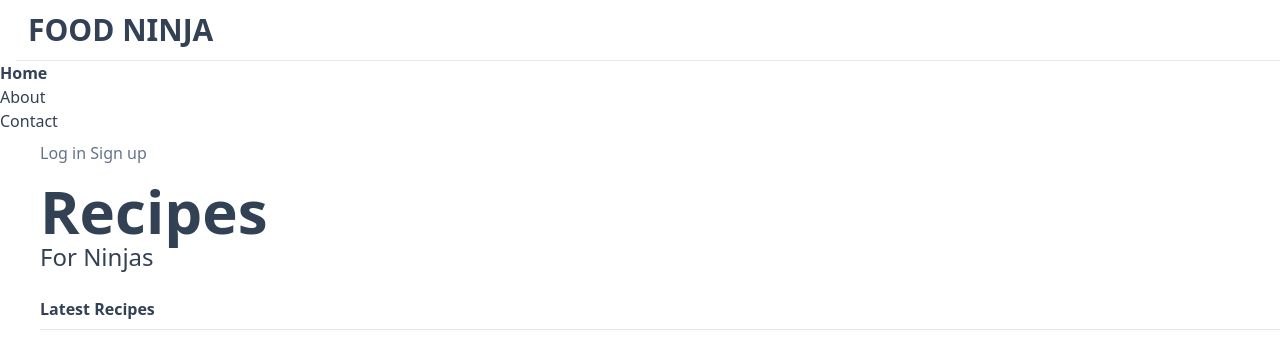
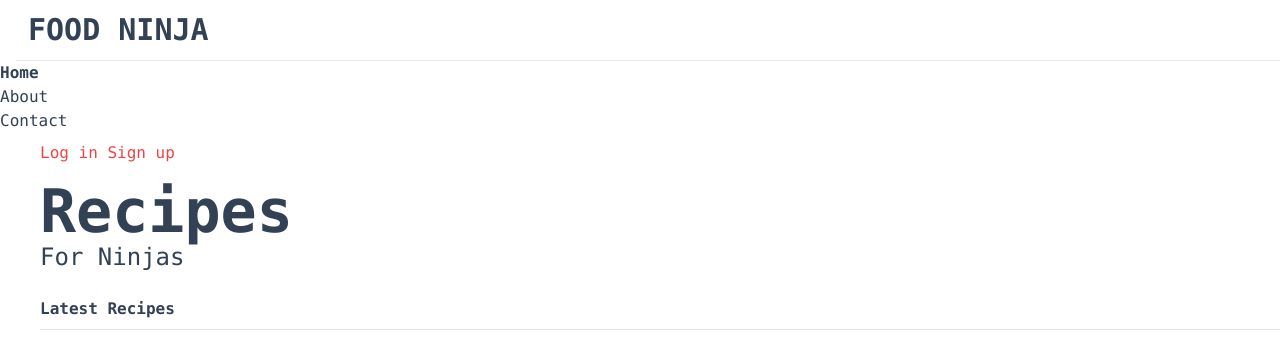
Before and after one commit to Seun1601/Restaurant-website-using-tailwindcss, a website: page Public/index.html in a window 1280 px wide. Shown: the top 340 px of the page. Drawn offline with nearby package versions, Linux system fonts and the light colour scheme.

```diff
--- a/Public/index.html
+++ b/Public/index.html
@@ -8,7 +8,7 @@
   <link href="/dist/output.css" rel="stylesheet">
   <script src="https://cdn.tailwindcss.com"></script>
 </head>
-<body class="text-slate-700">
+<body class="text-slate-700 font-mono">
 
   <div>
     <div>
@@ -39,7 +39,7 @@
     </div>
 
     <main class="ml-10 mt-2">
-      <div class="text-slate-500 ">
+      <div class="text-red-500 ">
         <a href="#">Log in</a>
         <a href="#">Sign up</a>
       </div>
```
